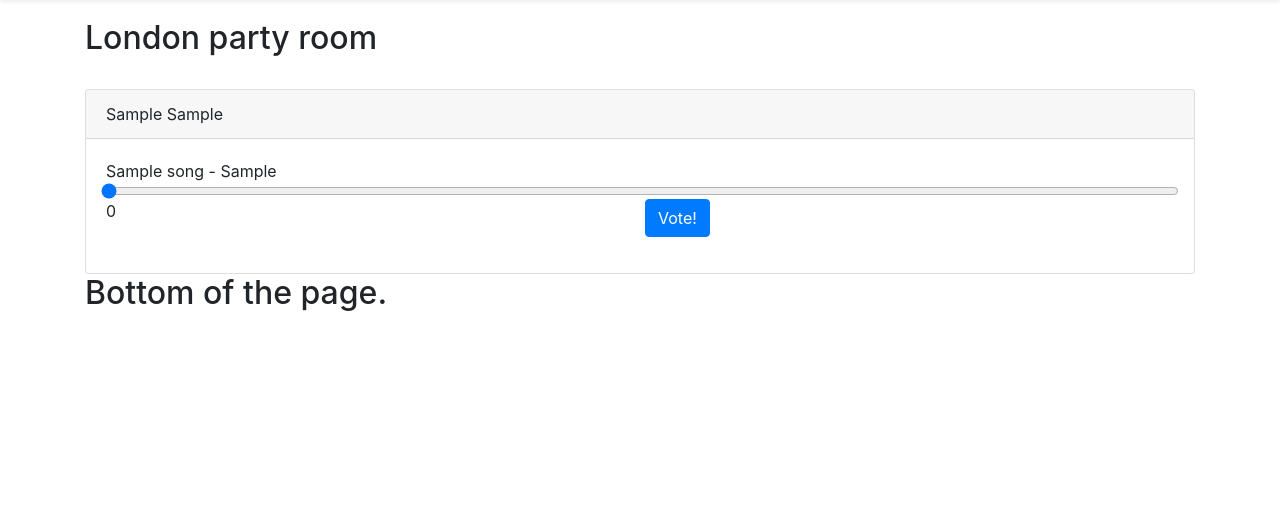
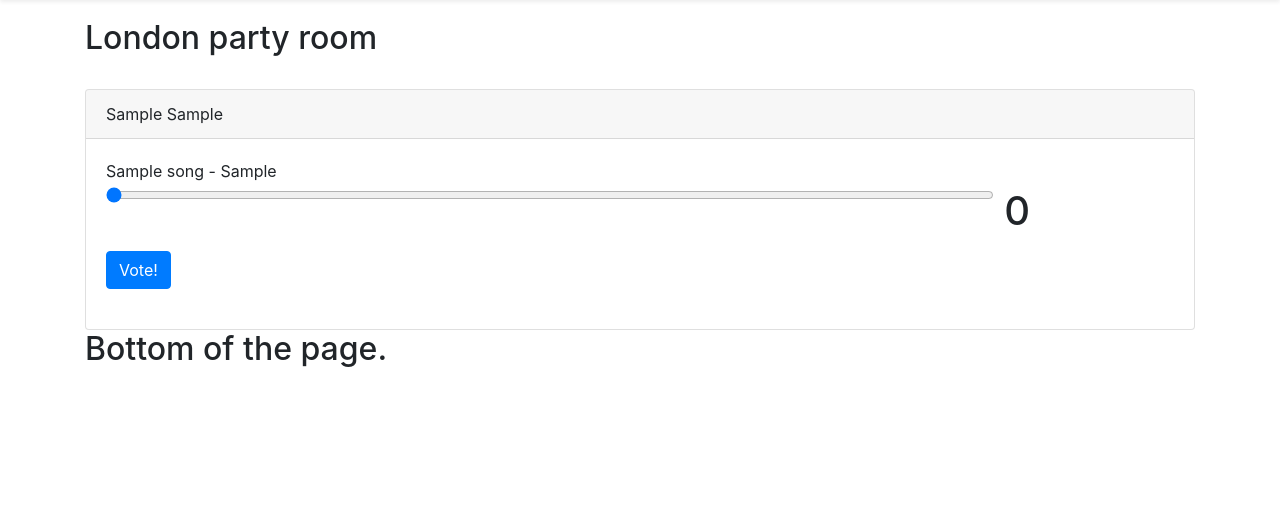
Before and after one commit to Ploddish/eurovision-webapp, a Flask app: page /room/London in a window 1280 px wide. Shown: the part 77-606 px from the top of the page. Run offline with Flask 2, Linux system fonts and the light colour scheme; a user stored in the database is signed in; tables that the repository leaves empty hold one stand-in row (values such as "Sample post"); some libraries are stand-ins or nearby versions.

Commit message:
Finally making the number beside the vote work! Hooray!

```diff
--- a/Eurovision/Eurovision/app/auth/routes.py
+++ b/Eurovision/Eurovision/app/auth/routes.py
@@ -35,7 +35,7 @@ def simple_register():
 		if existing_user is not None:
 			if server_data.is_user_logged_in(existing_user.id):
 				flash("Someone with the username {} already exists! Try another name".format(user.username))
-				return render_template('auth/simple_register.html', title='Register', form=form)
+				return render_template('auth/simple_register.html', start_time=server_data.start_time, now=datetime.utcnow(), title='Register', form=form)
 			print("User {} already exists, so we're going to log them in.".format(existing_user.username))
 			login_eurovision_user(existing_user, remember=True)
 			return redirect(url_for('main.index'))
--- a/Eurovision/Eurovision/app/templates/_vote.html
+++ b/Eurovision/Eurovision/app/templates/_vote.html
@@ -1,7 +1,5 @@
-
 
 <div class="card">
-
 	<div class="card-header">
 		{{ song.country_flag }} {{ song.country }}
 	</div>
@@ -9,16 +7,22 @@
 	<div class="card-body">
 		<div class="card-title">{{ song.name }} - {{ song.artist }}
 			<form id="{{vote_index}}" action="" method="post" novalidate>
+				{{ form[vote_index].csrf_token }}
+
 				<div class="form-row">
-					{{ form[vote_index].csrf_token }}
-					{{ form[vote_index].vote(min=1, max=12, class="form-control-range") }}
+					{% set on_input = 'output' + vote_index|string + '.value = vote_' + song.country + '.value' %}
+					<div class="col-10 my-1">
+							{{ form[vote_index].vote(id='vote_' + song.country, min=1, max=12, class="form-control-range", oninput=on_input) }}
+					</div>
+					<div class="col-2 my-1">
+						<h1>
+							<output id="{{ 'output' + vote_index|string }}" name="output" form="{{vote_index}}" for="{{ form[vote_index].vote.name }}">0</output>
+						</h1>
+					</div>
 				</div>
 				<div class="form-row">
-					<div class="col">
-						<output name="output" form="{{vote_index}}" for="{{ form[vote_index].vote.name }}">0</output>
-					</div>
-					<div class="col">
-						{{ form[vote_index].submit(class="btn btn-primary") }}
+					<div class="col-auto my-1">
+						{{ form[vote_index].submit(class="btn btn-primary btn-lrg") }}
 					</div>
 				</div>
 			</form>
--- a/Eurovision/Eurovision/app/templates/base.html
+++ b/Eurovision/Eurovision/app/templates/base.html
@@ -3,9 +3,6 @@
 	<meta charset="utf-8">
 	<meta name="viewport" content="width=device-width, initial-scale=1, shrink-to-fit=no">
 	<link rel="stylesheet" href="https://stackpath.bootstrapcdn.com/bootstrap/4.1.3/css/bootstrap.min.css" integrity="sha384-MCw98/SFnGE8fJT3GXwEOngsV7Zt27NXFoaoApmYm81iuXoPkFOJwJ8ERdknLPMO" crossorigin="anonymous">
-
-	{{ moment.include_jquery() }}
-	{{ moment.include_moment() }}
 </head>
 
 <body style="min-height: 75rem; padding-top: 4.5rem;">
@@ -48,5 +45,6 @@
 {% endblock %}
 
 {% block scripts %}
-
+	{{ moment.include_jquery() }}
+	{{ moment.include_moment() }}
 {% endblock %}
```
Also changed, not shown: Eurovision/Eurovision/app/templates/auth/simple_register.html (+4 -3 lines).
